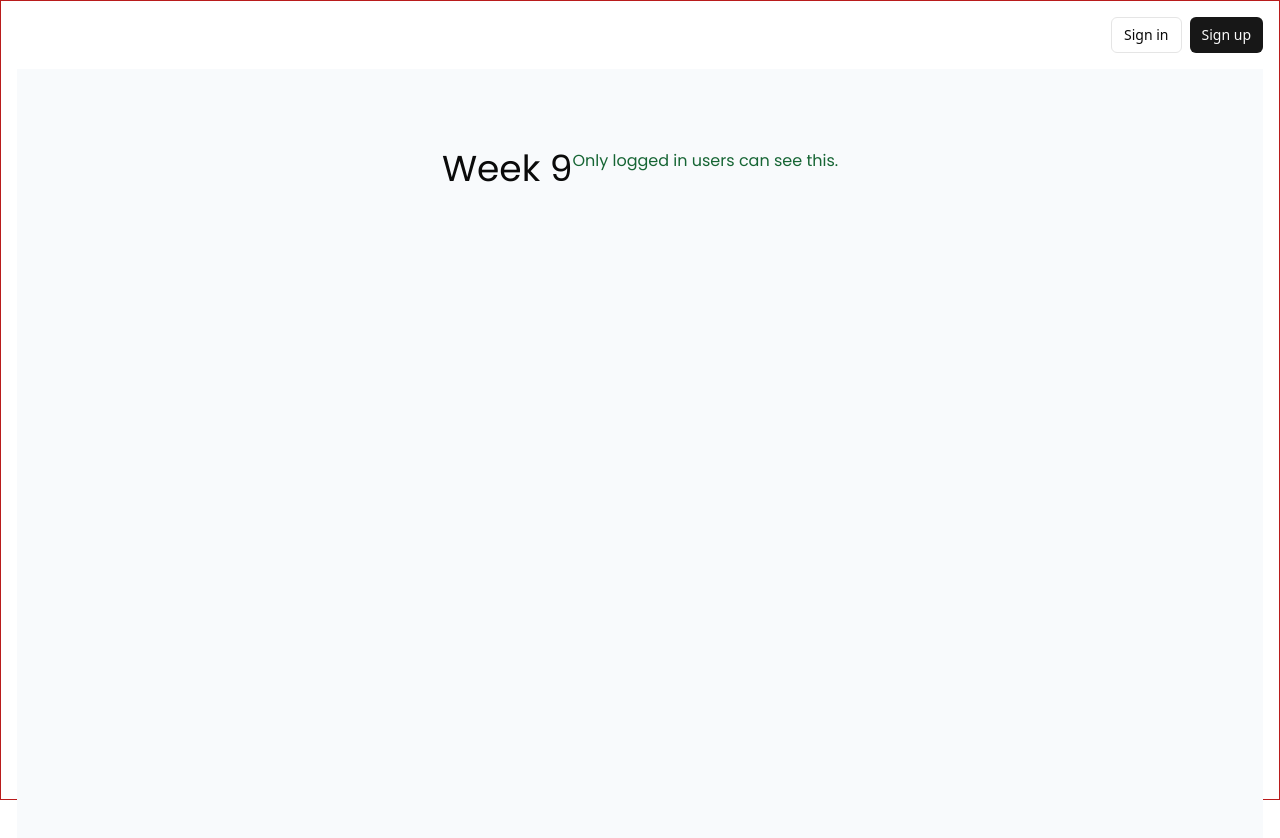
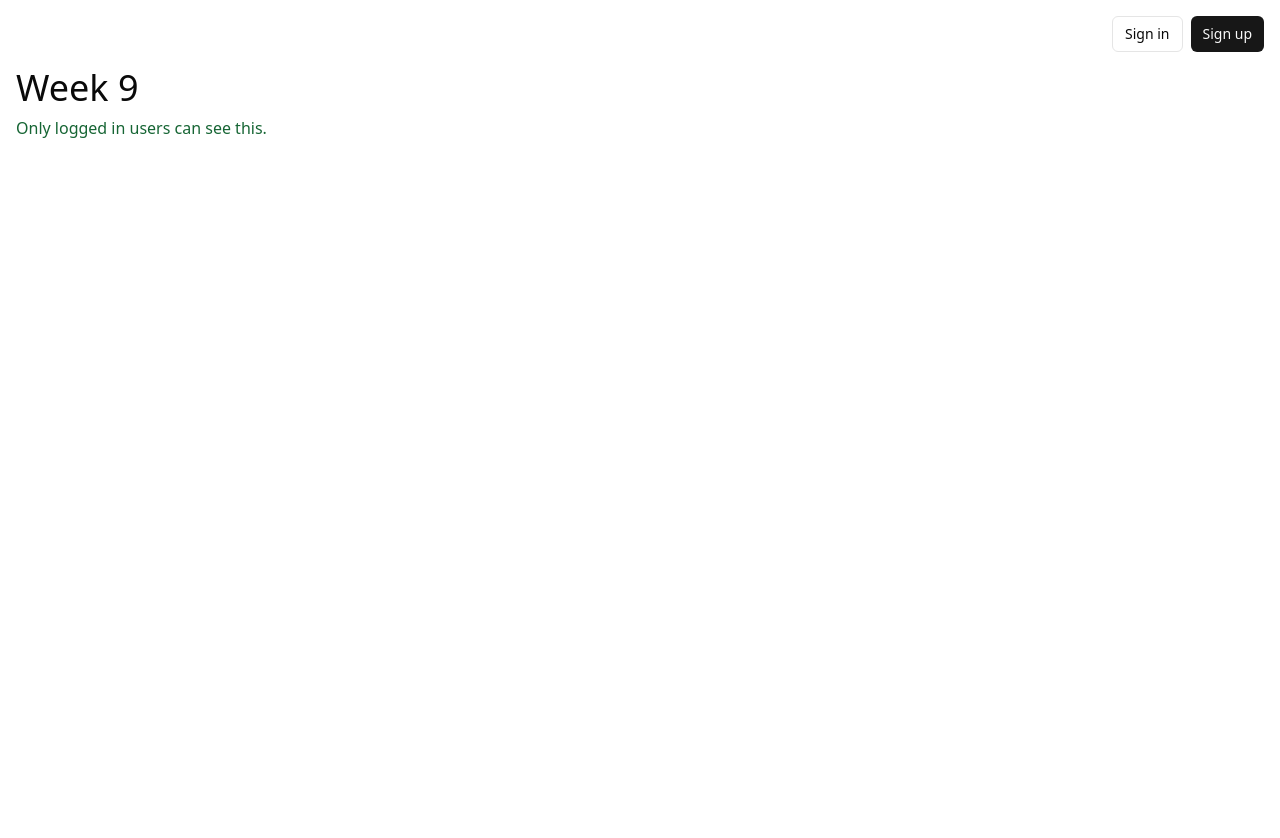
Before and after one commit to AmirZhou/cprg306-assignments, a Next.js app: page /week-9/secure in a window 1280 px wide. Shown: the top 838 px of the page. After the commit the page ends 800 px from the top, so only its background shows below. Built offline with nearby package versions, Linux system fonts and the light colour scheme; no server answers.

Commit message:
fix: layout overflow

```diff
--- a/app/week-9/layout.tsx
+++ b/app/week-9/layout.tsx
@@ -2,7 +2,7 @@ import HeaderAuth from "@/components/header-auth";
 
 export default function Layout({ children }) {
   return (
-    <div className="flex h-screen w-full flex-col gap-4 border border-red-700 px-4 pt-4">
+    <div className="flex h-screen w-full flex-col gap-4 px-4 pt-4">
       <HeaderAuth />
       {children}
     </div>
--- a/app/week-9/page.js
+++ b/app/week-9/page.js
@@ -1,7 +1,7 @@
 
 export default function Page() {
   return (
-    <div className="w-full min-h-screen flex flex-col font-poppins">
+    <div className="w-full gap-2 flex flex-col font-poppins">
       <h1 className="text-4xl">Week 9</h1>
       <p>not protected page</p>
     </div>
--- a/app/week-9/secure/page.tsx
+++ b/app/week-9/secure/page.tsx
@@ -10,7 +10,7 @@ export default async function Page() {
   }
 
   return (
-    <div className="flex min-h-screen w-full items-start justify-center bg-slate-50 pt-20 font-poppins">
+    <div className="flex w-full flex-col gap-2">
       <h1 className="text-4xl">Week 9</h1>
       <p className="text-green-800">Only logged in users can see this.</p>
     </div>
```
Also changed, not shown: public/output.css (+14 -0 lines).
